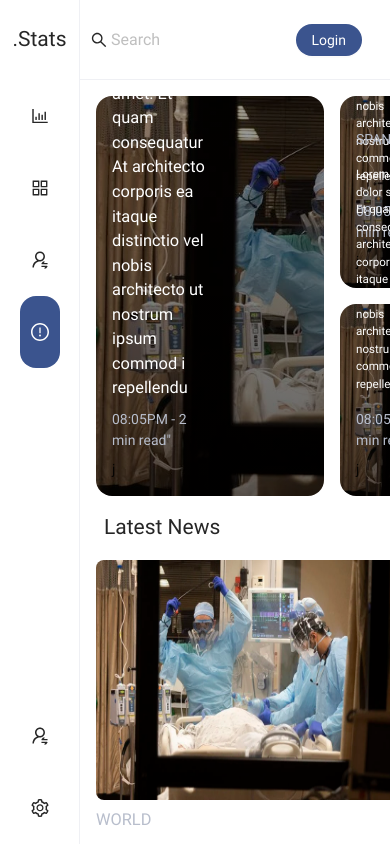
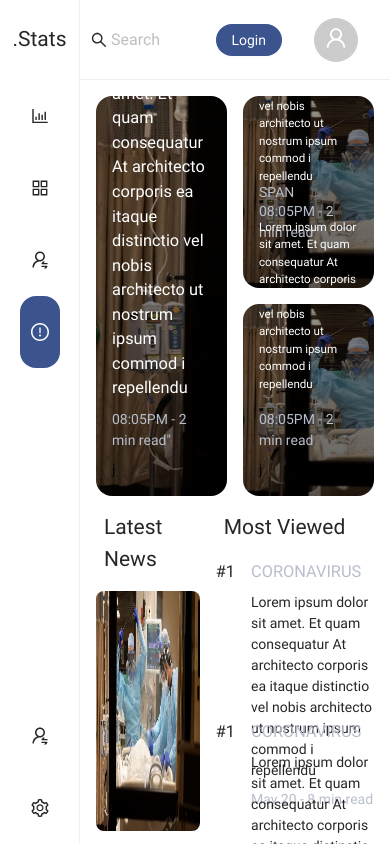
Before and after one commit to PouRiaBG/covid19-panel, a React (Create React App) app: page /news in a window 390 px wide. Built offline with nearby package versions, Linux system fonts and the light colour scheme.

Commit message:
feat(): make news screen responsive tablet

```diff
--- a/src/components/News/NewsHeader/NewsHeader.tsx
+++ b/src/components/News/NewsHeader/NewsHeader.tsx
@@ -6,7 +6,7 @@ export function NewsHeader() {
     <div className={styles.container}>
       <section>
         <div className={styles.itemContainer}>
-          <div style={{ width: "50%" }}>
+          <div className={styles.content}>
             <h4 className={styles.info}>IRAN</h4>
             <h3 className={styles.info}>
               Lorem ipsum dolor sit amet. Et quam consequatur At architecto
--- a/src/components/News/NewsHeader/newsHeader.module.css
+++ b/src/components/News/NewsHeader/newsHeader.module.css
@@ -34,3 +34,15 @@
   color: white;
   margin: 0.5rem 0rem;
 }
+.content {
+  width: 50%;
+}
+@media (max-width: 1024px) {
+  .container section:first-child {
+    flex: 1;
+  }
+
+  .content {
+    width: 100%;
+  }
+}
--- a/src/components/News/NewsItem/newsItem.module.css
+++ b/src/components/News/NewsItem/newsItem.module.css
@@ -14,3 +14,8 @@
   color: #b8becc;
   margin: 0.5rem 0rem;
 }
+@media all and (max-width: 1240px) {
+  .container {
+    width: inherit;
+  }
+}
--- a/src/components/News/NewsList/newsList.module.css
+++ b/src/components/News/NewsList/newsList.module.css
@@ -10,3 +10,8 @@
   justify-content: space-between;
   flex-wrap: wrap;
 }
+@media (max-width: 1024px) {
+  .container {
+    flex: 1;
+  }
+}
```
